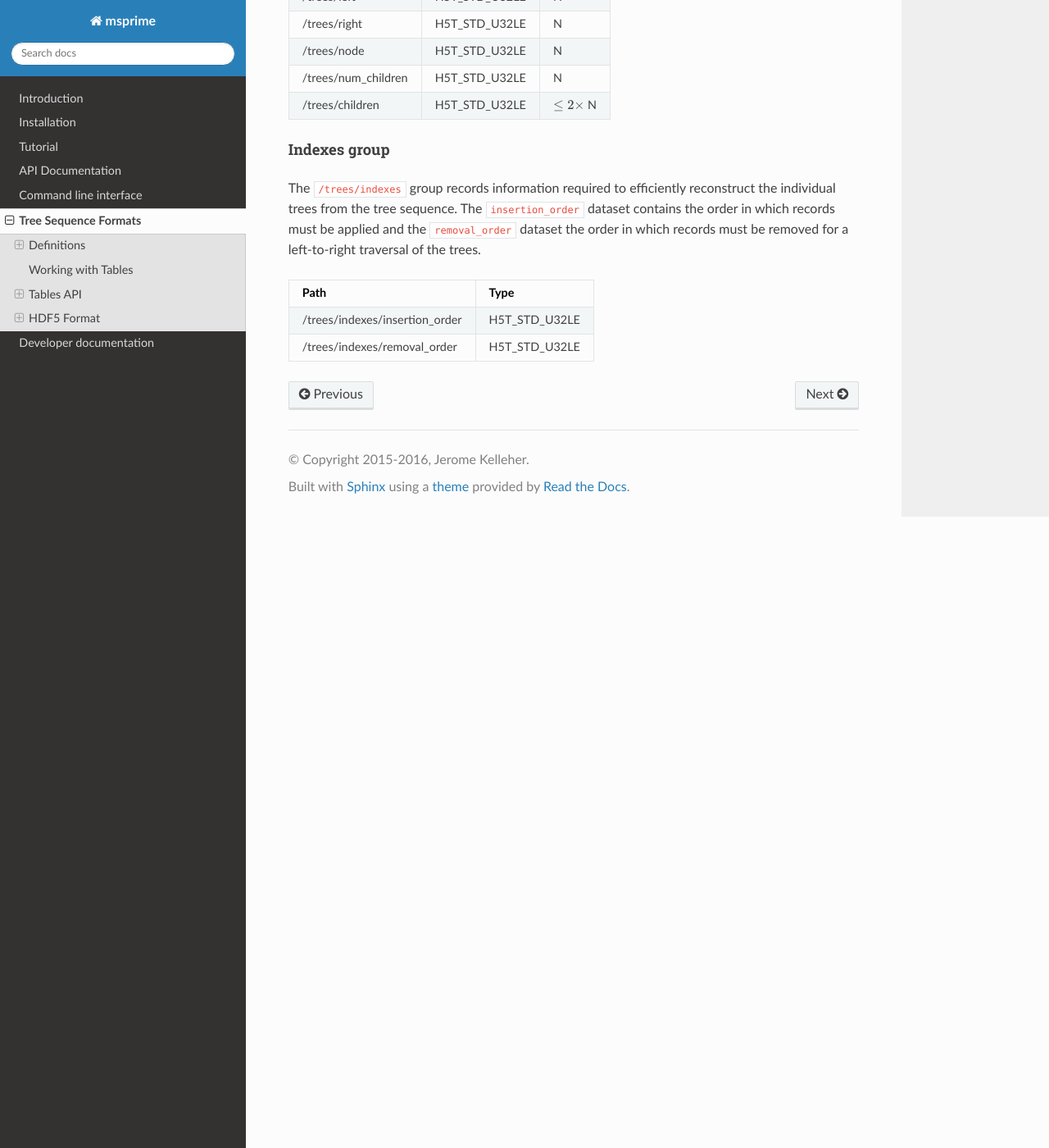
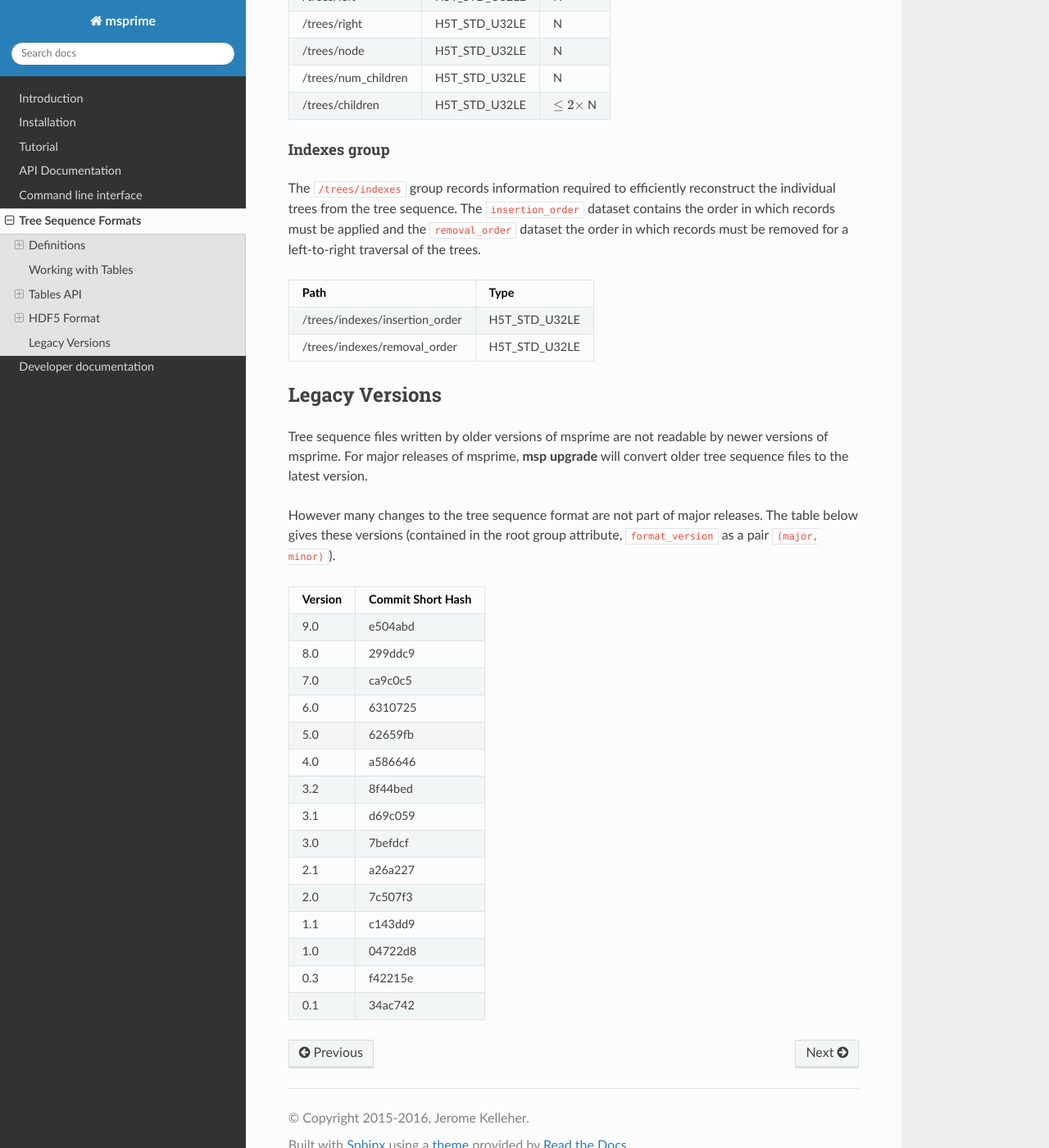
Before and after one commit to tskit-dev/msprime, a Sphinx documentation site: the page built from docs/file-format.rst, in a window 1280 px wide and 1400 px high, scrolled down 10294 px. Shown: the whole window at 82% size. Built offline with Sphinx 7.4.7 and the Read the Docs theme 2.0.0, drawn with Linux system fonts in a browser that asks for light colours; the version number could not be read and is left out; some of the changed text lies outside the part shown.

Commit message:
Document hdf5 format versions
raw data created with
git log --oneline -L40,41:lib/msprime.h > raw_data.txt

```diff
--- a/docs/file-format.rst
+++ b/docs/file-format.rst
@@ -385,7 +385,7 @@ contextual information.
 
 The root group contains one attributes, ``format_version``. This
 is a pair ``(major, minor)`` describing the file format version. This
-document describes version 3.2.
+document describes version 9.0.
 
 ================    ==============      ======      ===========
 Path                Type                Dim         Description
@@ -535,3 +535,43 @@ Path                               Type
 /trees/indexes/insertion_order     H5T_STD_U32LE
 /trees/indexes/removal_order       H5T_STD_U32LE
 ==============================     ==============
+
+***************
+Legacy Versions
+***************
+
+Tree sequence files written by older versions of msprime are not readable by
+newer versions of msprime. For major releases of msprime, :command:`msp
+upgrade` will convert older tree sequence files to the latest version.
+
+However many changes to the tree sequence format are not part of major
+releases. The table below gives these versions (contained in the root group
+attribute, ``format_version`` as a pair ``(major, minor)``).
+
+.. to obtain hashes where versions were changed:
+        git log --oneline -L40,41:lib/msprime.h
+   then on each hash, to obtain the parent where a merge occured:
+        git log --merges --pretty=format:"%h" fc17dbd | head -n 1
+   in some cases this didn't work so required hand manipulation. checks were
+   done (after checkign out and rebuilding) with:
+        python msp_dev.py simulate 10 tmp.hdf5 && h5dump tmp.hdf5 | head
+
+=======    =================
+Version    Commit Short Hash
+=======    =================
+9.0        e504abd
+8.0        299ddc9
+7.0        ca9c0c5
+6.0        6310725
+5.0        62659fb
+4.0        a586646
+3.2        8f44bed
+3.1        d69c059
+3.0        7befdcf
+2.1        a26a227
+2.0        7c507f3
+1.1        c143dd9
+1.0        04722d8
+0.3        f42215e
+0.1        34ac742
+=======    =================
```
